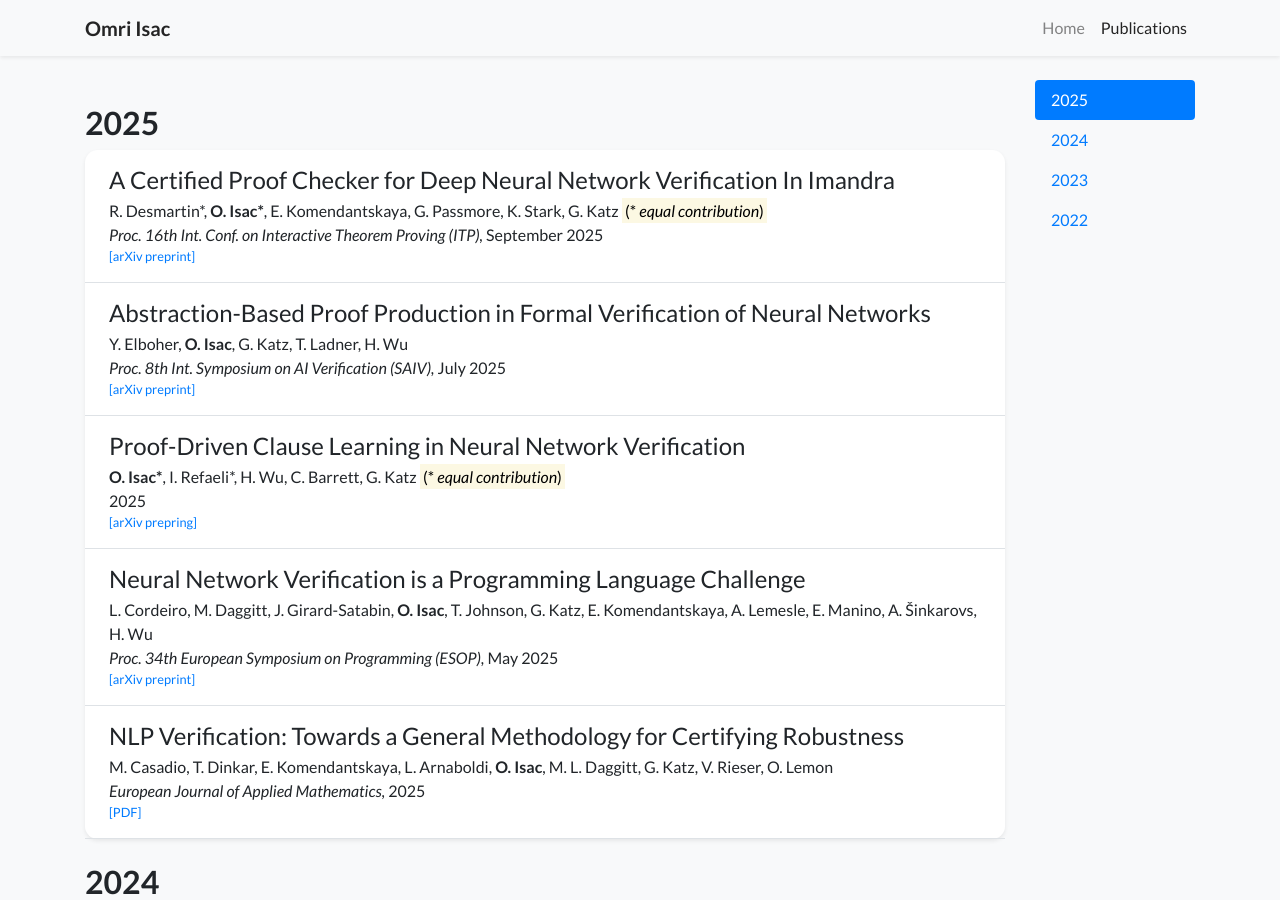
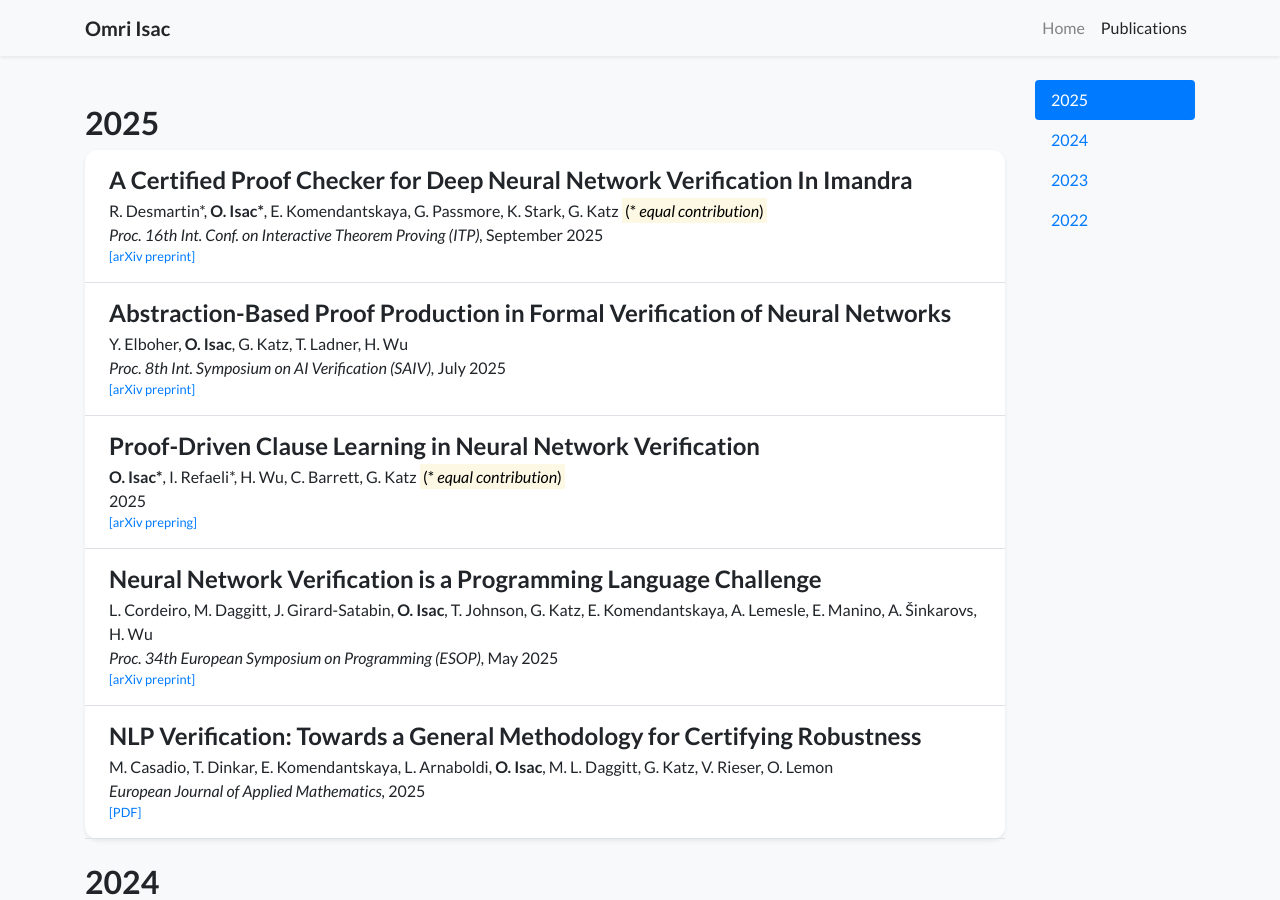
Before and after one commit to omriisack/omriisack.github.io, a Jekyll site: the page built from publications.html, in a window 1280 px wide and 900 px high. Built offline with Jekyll 4.4.1, drawn with Linux system fonts in a browser that asks for light colours; nearby versions of some CDN libraries; a style sheet for code colours, icons or effects is not loaded.

Commit message:
Update publication_item.html

```diff
--- a/_includes/widgets/publication_item.html
+++ b/_includes/widgets/publication_item.html
@@ -9,7 +9,7 @@
         {%- else -%}
         <div class="col p-3 ml-md-2">
         {%- endif -%}
-            <h4 class="mt-0 mb-1 font-weight-normal fs-2 fw-bold">{{ item.title }}</h4>
+            <h4 class="mt-0 mb-1 fs-2 font-weight-bold">{{ item.title }}</h4>
             <p class="mt-0 mb-0 fs-4">{% include widgets/author_list.html authors=item.authors %}</p>
             <p class="mt-0 mb-0 fs-4">{{item.pub_pre}}<i>{{ item.pub }}</i>{{ item.pub_post }} {{ item.pub_date }} {{ item.pub_last }}</p>
             <p class="mt-0 mb-0 fs-4 text-muted">{{ item.abstract }}</p>
```
